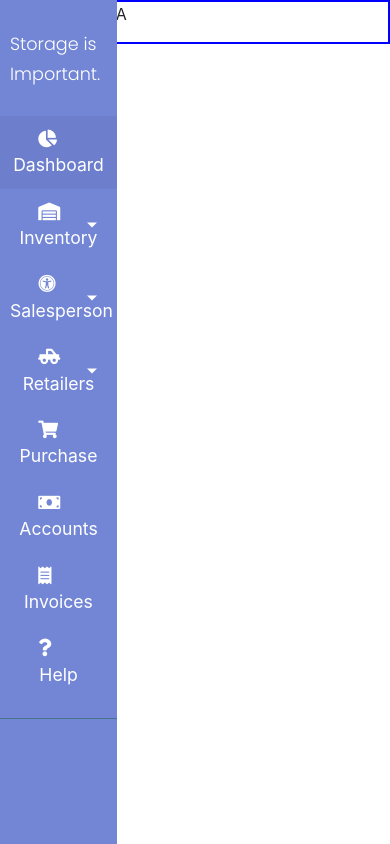
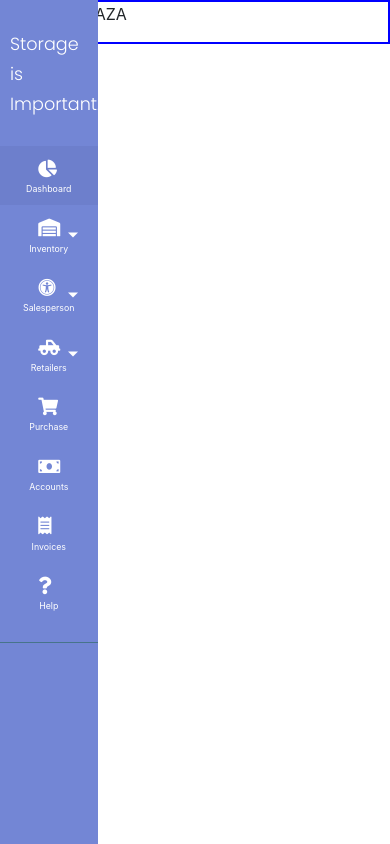
Before and after one commit to kazimhr/semesterproject, a PHP site: page / in a window 390 px wide. Run offline with PHP 8.4, Linux system fonts and the light colour scheme; some libraries are stand-ins or nearby versions.

Commit message:
Update styles_index.css

```diff
--- a/styles_index.css
+++ b/styles_index.css
@@ -163,7 +163,7 @@ a.article:hover {
 @media (max-width: 600px) {
     #sidebar {
         margin-left: 0px;
-        width: 30%;
+        width: 25%;
     }
     #sidebar.active {
         margin-left: 0;
@@ -188,7 +188,7 @@ a.article:hover {
     .sidebar_items_on_mob{
         display: block;
         text-align: center;
-        font-size: 1em;
+        font-size: 0.5em;
     }
 
 }
```
